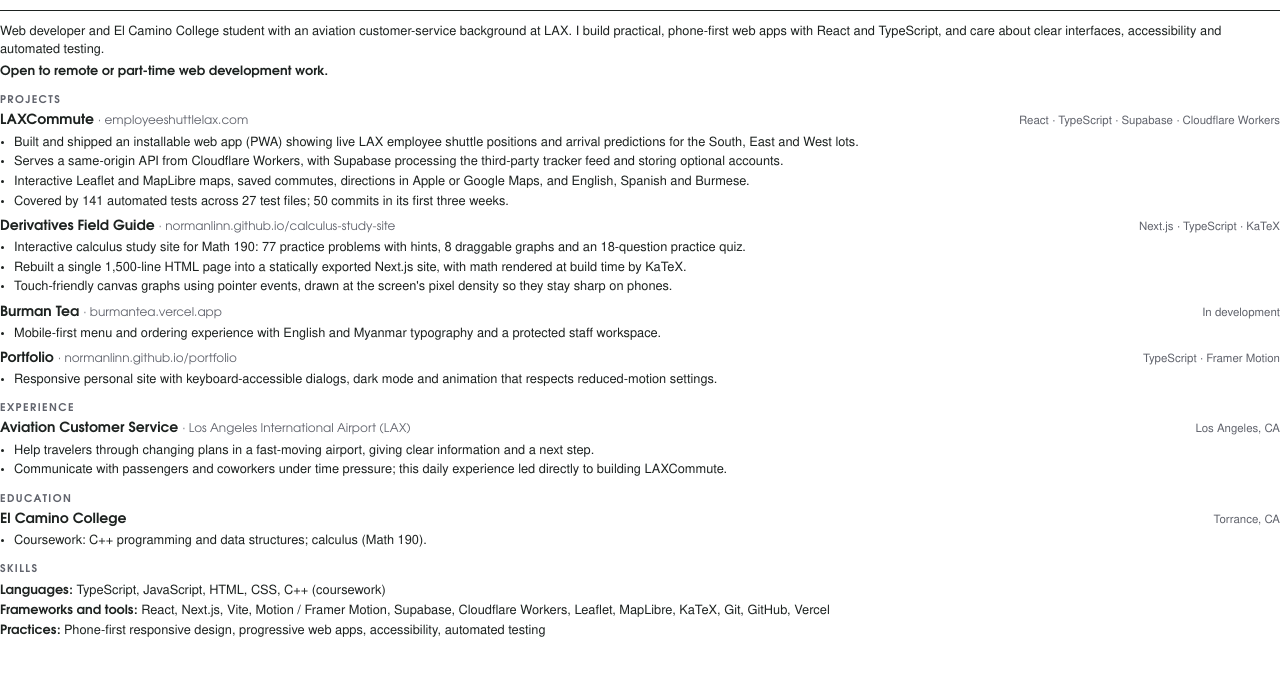
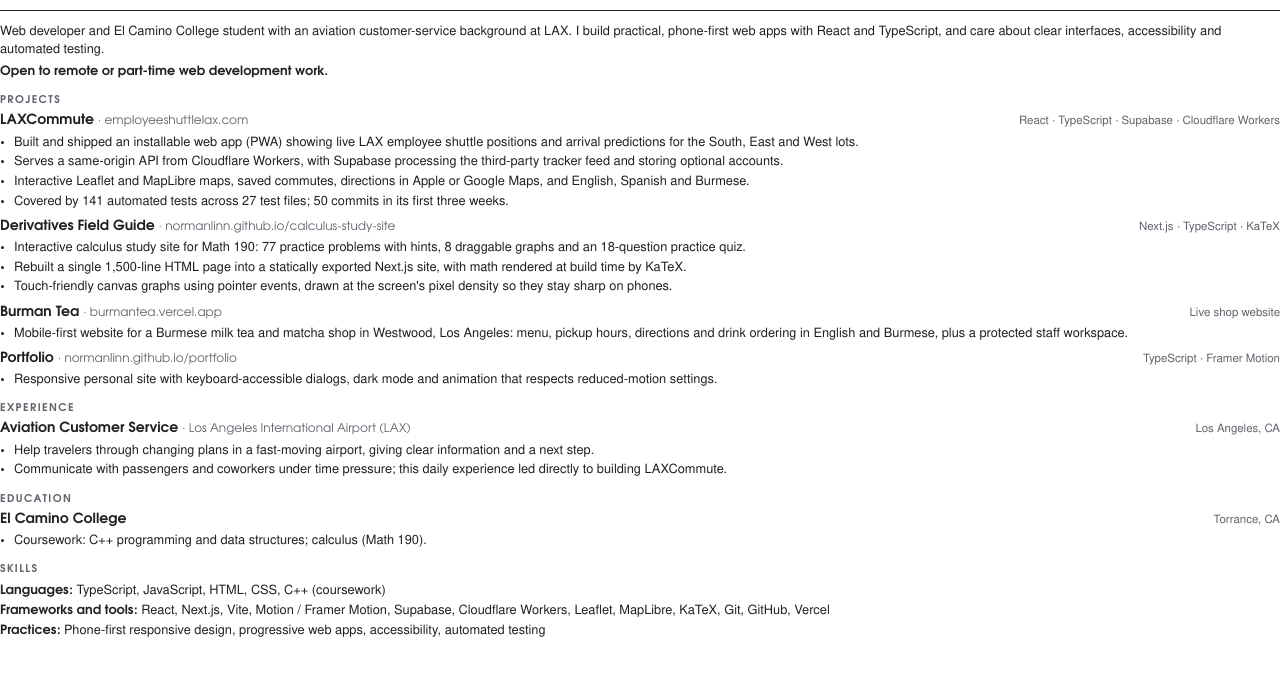
Before and after one commit to normanlinn/portfolio, a website: page resume/resume.html in a window 1280 px wide. Shown: the part 54-730 px from the top of the page. Drawn offline with Linux system fonts and the light colour scheme.

Commit message:
Show the live Burman Tea site instead of the old illustration

```diff
--- a/resume/resume.html
+++ b/resume/resume.html
@@ -68,9 +68,9 @@
 </div>
 
 <div class="item">
-  <div class="item-head"><h3>Burman Tea <em>· burmantea.vercel.app</em></h3><span class="meta">In development</span></div>
+  <div class="item-head"><h3>Burman Tea <em>· burmantea.vercel.app</em></h3><span class="meta">Live shop website</span></div>
   <ul>
-    <li>Mobile-first menu and ordering experience with English and Myanmar typography and a protected staff workspace.</li>
+    <li>Mobile-first website for a Burmese milk tea and matcha shop in Westwood, Los Angeles: menu, pickup hours, directions and drink ordering in English and Burmese, plus a protected staff workspace.</li>
   </ul>
 </div>
 
```
Also changed, not shown: dist/assets/shot-tea.jpg (added), docs/assets/shot-tea.jpg (added), 2 other files.
